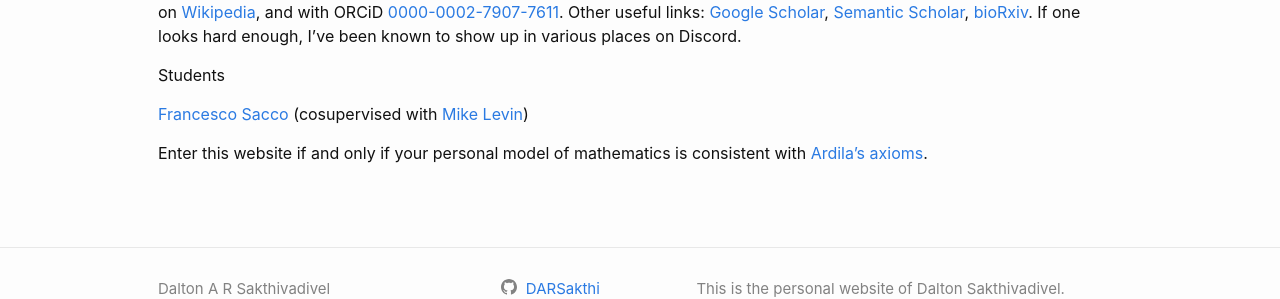
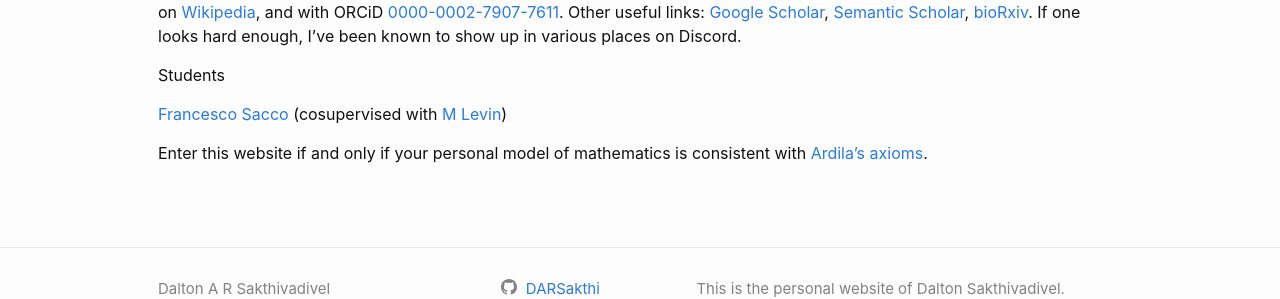
Before and after one commit to DARSakthi/DARSakthi.github.io, a Jekyll site: the page built from index.markdown, in a window 1280 px wide. Shown: the part 512-811 px from the top of the page. Built offline with Jekyll 4.4.1, drawn with Linux system fonts in a browser that asks for light colours.

Commit message:
Added update

```diff
--- a/index.markdown
+++ b/index.markdown
@@ -16,6 +16,6 @@ It seems like something of a tradition for mathematicians to maintain a [blog](h
 
 Students
 
-[Francesco Sacco](https://francesco215.github.io) (cosupervised with [Mike Levin](https://www.drmichaellevin.org))
+[Francesco Sacco](https://francesco215.github.io) (cosupervised with [M Levin](https://en.wikipedia.org/wiki/Michael_Levin_(biologist)))
 
 Enter this website if and only if your personal model of mathematics is consistent with [Ardila's axioms](http://fardila.com).
```
